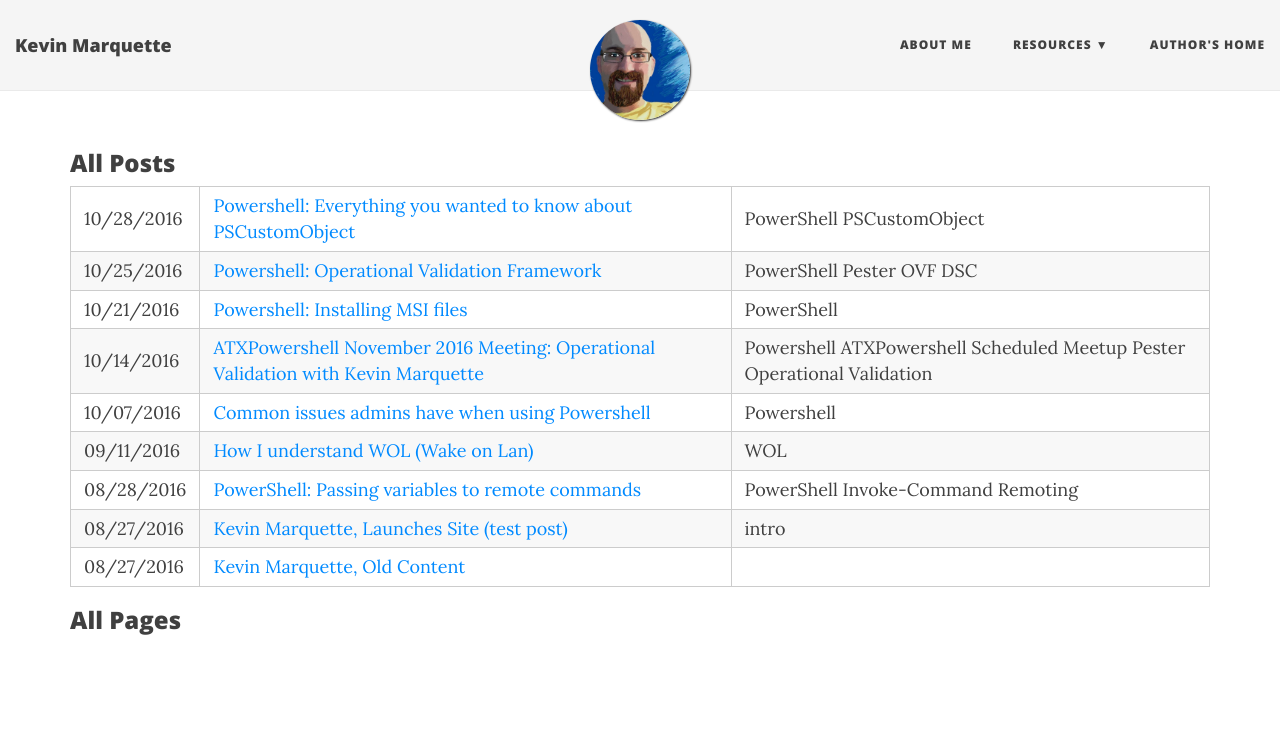
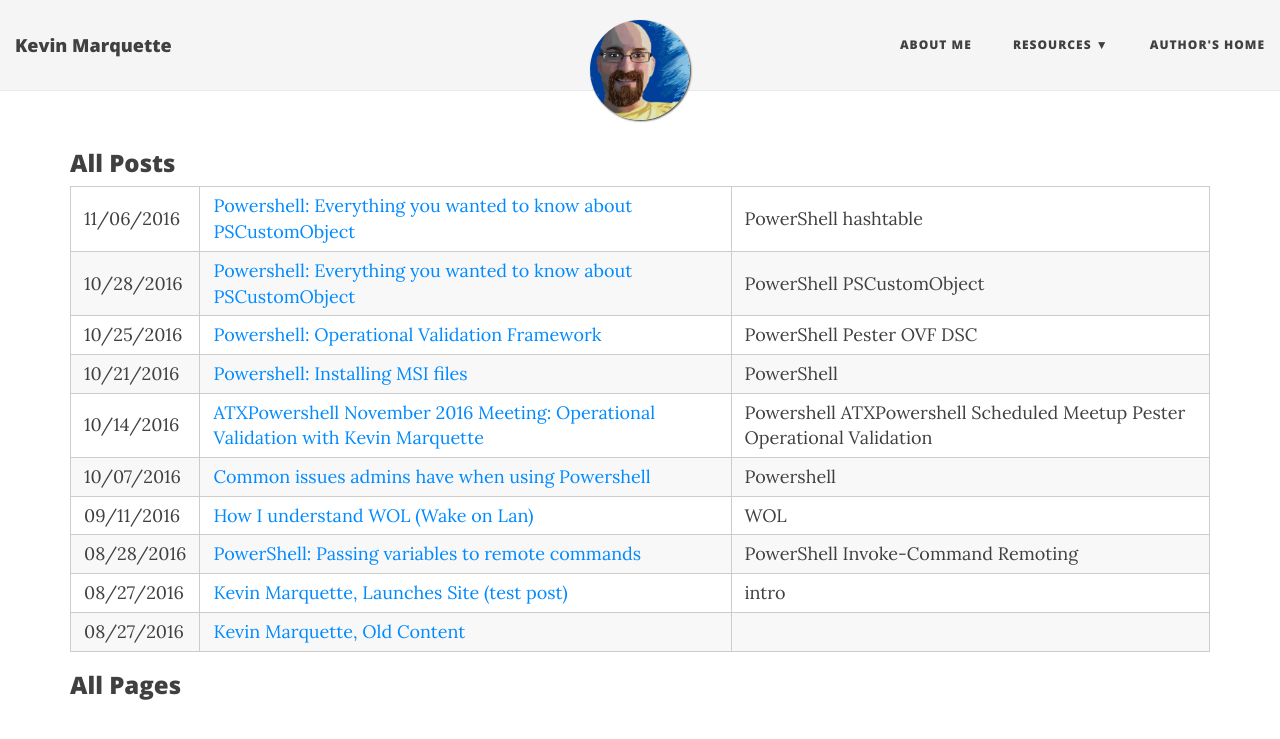
Before and after one commit to KevinMarquette/kevinmarquette.github.io, a Jekyll site: the page built from sitemap.html, in a window 1280 px wide and 900 px high. Shown: the top 739 px of the window. Built offline with Jekyll 4.4.1, drawn with Linux system fonts in a browser that asks for light colours; nearby versions of some CDN libraries; some of the changed lines change nothing that is shown.

Commit message:
Published post on hashtables

```diff
--- a/_draft/powershell-hashtable-everything-you-wanted-to-know-about.md
+++ b/_posts/2016-11-06-powershell-hashtable-everything-you-wanted-to-know-about.md
@@ -1,8 +1,8 @@
 ---
 layout: post
 title: "Powershell: Everything you wanted to know about PSCustomObject"
-date: 2016-10-28
-tags: [PowerShell, PSCustomObject]
+date: 2016-11-06
+tags: [PowerShell, hashtable]
 ---
 
 I want to take a step back and talk about [hashtables](https://technet.microsoft.com/en-us/library/hh847780.aspx). I use these all the time now. I was teaching someone about them after our user group meeting last night and I realized I had the same confusion about them at first that he had. Hashtables are really important in Powershell so it is good to have a solid understanding of them.
@@ -362,14 +362,14 @@ Sometimes you just need to have an object and using a hashtable to hold properti
     ----  ---
     Kevin  36
 
-I already have very detailed write up for `pscustomobject` that you should go read after this one. It builds on a lot of the thing learned here.
+I already have very detailed write up for [pscustomobject](/2016-10-28-powershell-everything-you-wanted-to-know-about-pscustomobject/) that you should go read after this one. It builds on a lot of the thing learned here.
 
 ## Saving to CSV
 Struggling with getting a hashtable to save to a CSV is one of the difficulties that was referring to above. Convert your hashtable to a `pscustomobject` and it will save correctly to CSV. It helps if you start with a `pscustomobject` so the column order is preserved. But you can do this if needed.
 
     $person | ForEach-Object{[pscustomobject]$_} | Export-CSV -Path $path
 
-Again, check out my write up on using a `pscustomobject`.
+Again, check out my write up on using a [pscustomobject](2016-10-28-powershell-everything-you-wanted-to-know-about-pscustomobject).
 
 ## Saving a nested hashtable to file
 
@@ -394,7 +394,7 @@ It imports the contents of the file into a `scriptblock`, then checks to make su
 
 On that note, did you know that a module manifest (the psd1 file) is just a hashtable?
 
-## Keys are always strings
+## Keys are just strings
 I didn't want to go off on this tengent earlier, but the keys are just strings. So we can put quotes around anything and make it a key.
 
     $person = @{
@@ -412,5 +412,7 @@ You can do some odd things that you may not have realized you could do.
 
 Just because you can do something, it does not mean that you should. That last one just looks like a bug waiting to happen and would be easily misunderstood by anyone reading your code.
 
+Technically your key does not have to be a string but they are easier to think about if you only use strings.
+
 ## Anything else?
 I covered a lot of ground very quickly. My hope is that you walk away leaning something new or understanding it better every time you read this. Because I covered the full spectrum of this feature, there are aspects that just may not apply to you right now. That is perfectly OK and is kind of expected depending on how much you work with Powershell.
```
